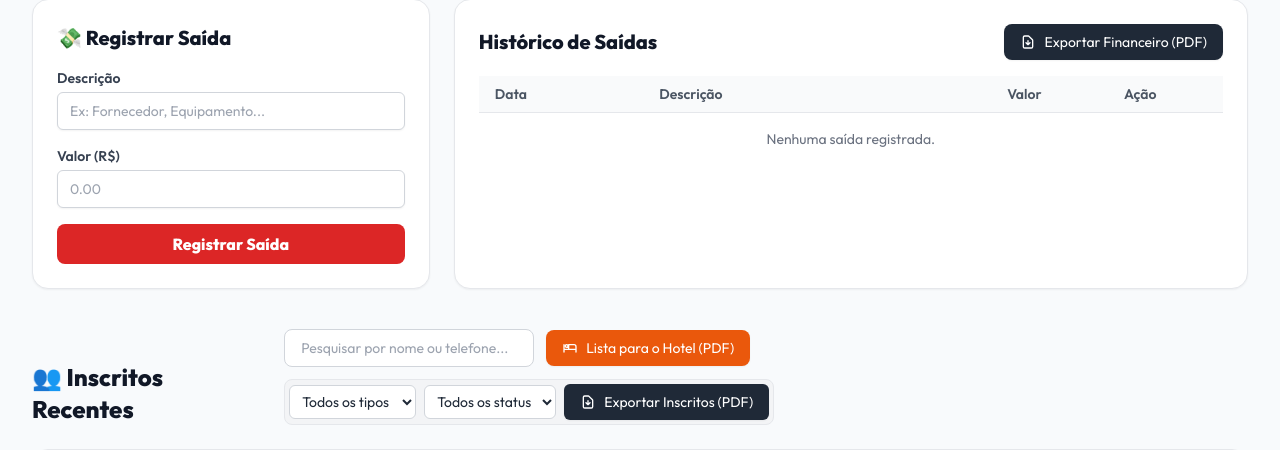
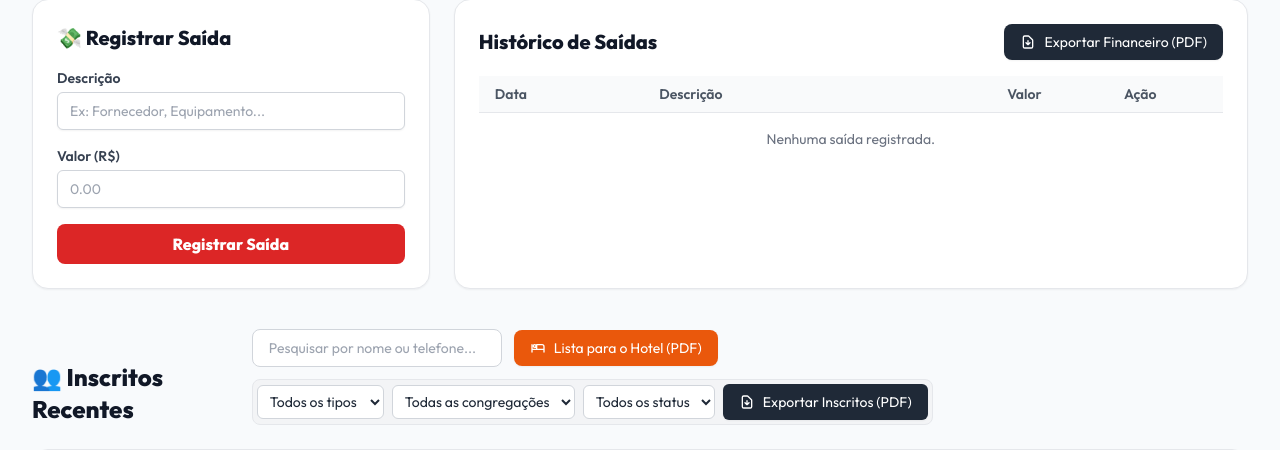
Before and after one commit to aquilasamuel-spec/defad, a Flask app: page /admin in a window 1280 px wide. Shown: the part 1127-1577 px from the top of the page. Run offline with Flask 3, Linux system fonts and the light colour scheme; the visitor is signed in with stand-in values (Sample User, id 1); some libraries are stand-ins or nearby versions.

Commit message:
feat: filtro por congregacao/area no exportar inscritos (PDF)
Co-Authored-By: Claude Opus 5.5 <noreply@anthropic.com>
Claude-Session: https://claude.ai/code/session_01TnCwMQrwS1bYogn1xVQydS

```diff
--- a/routes.py
+++ b/routes.py
@@ -372,6 +372,7 @@ def admin():
                            qtd_pago_total=sum(1 for i in inscricoes if i.parcelas and all(p.status_parcela == 'Pago' for p in i.parcelas)),
                            qtd_pago_parcial=sum(1 for i in inscricoes if i.pagou_alguma_parcela and not all(p.status_parcela == 'Pago' for p in i.parcelas)),
                            total_para_confirmar=len(inscricoes_para_confirmar()),
+                           congregacoes=lista_congregacoes(inscricoes),
                            total_sinalizadas=sum(1 for i in inscricoes if i.sinalizada_exclusao),
                            evento_nome=EVENTO_NOME,
                            evento_data=EVENTO_DATA,
@@ -803,6 +804,15 @@ def admin_remover_sinalizacao(id):
 
 STATUS_EXPORT = {'todos': 'Todos', 'pago': 'Pago Total', 'parcial': 'Pago Parcial', 'pendente': 'Pendente (nenhuma parcela paga)'}
 TIPO_EXPORT = {'todos': 'Todos', 'jantar': 'Jantar', 'jantar_hotel': 'Jantar + Hotel'}
+ORDEM_CONGREGACOES = ['Templo Central', 'Área 1', 'Área 2', 'Área 3', 'Área 4', 'Área 5', 'Área 6', 'Área 7',
+                      'Campo', 'Outra Denominação', 'Não Evangélico']
+
+
+def lista_congregacoes(inscricoes):
+    """Congregações/áreas existentes nas inscrições, na ordem do formulário (outras no fim, em ordem alfabética)."""
+    existentes = {(i.local_congregacao or '').strip() for i in inscricoes if (i.local_congregacao or '').strip()}
+    ordem = [c for c in ORDEM_CONGREGACOES if c in existentes]
+    return ordem + sorted(existentes - set(ordem), key=str.upper)
 
 
 def status_pagamento(inscricao):
@@ -829,6 +839,7 @@ def exportar_pdf():
 
     status = request.args.get('status', 'todos')
     tipo = request.args.get('tipo', 'todos')
+    congregacao = (request.args.get('congregacao') or 'todos').strip()
     if status not in STATUS_EXPORT:
         status = 'todos'
     if tipo not in TIPO_EXPORT:
@@ -844,6 +855,7 @@ def exportar_pdf():
         i for i in Inscricao.query.all()
         if (status == 'todos' or status_pagamento(i) == status)
         and (tipo == 'todos' or tipo_export(i) == tipo)
+        and (congregacao == 'todos' or (i.local_congregacao or '').strip() == congregacao)
     ]
     inscricoes.sort(key=lambda i: (i.nome_completo or '').strip().upper())
 
@@ -851,7 +863,7 @@ def exportar_pdf():
     total_pago = sum(p.valor_parcela for i in inscricoes for p in i.parcelas if p.status_parcela == 'Pago')
     total_aberto = sum(p.valor_parcela for i in inscricoes for p in i.parcelas if p.status_parcela != 'Pago')
     agora = datetime.now()
-    filtro = f"Status: {STATUS_EXPORT[status]}  |  Tipo: {TIPO_EXPORT[tipo]}  |  Gerado em {agora.strftime('%d/%m/%Y às %H:%M')}"
+    filtro = f"Status: {STATUS_EXPORT[status]}  |  Tipo: {TIPO_EXPORT[tipo]}  |  Congregação/Área: {'Todas' if congregacao == 'todos' else congregacao}  |  Gerado em {agora.strftime('%d/%m/%Y às %H:%M')}"
 
     class PDF(FPDF):
         def header(self):
@@ -915,6 +927,10 @@ def exportar_pdf():
         nome += f'_{tipo}'
     if status != 'todos':
         nome += f'_{status}'
+    if congregacao != 'todos':
+        import unicodedata, re as _re
+        slug = unicodedata.normalize('NFKD', congregacao).encode('ascii', 'ignore').decode().lower()
+        nome += '_' + _re.sub(r'[^a-z0-9]+', '_', slug).strip('_')
     return send_file(io.BytesIO(bytes(pdf.output())), mimetype='application/pdf', as_attachment=True,
                      download_name=f"{nome}_{agora.strftime('%d-%m-%Y')}.pdf")
 
--- a/templates/admin.html
+++ b/templates/admin.html
@@ -270,11 +270,17 @@
                     <svg class="w-4 h-4 mr-2" fill="none" stroke="currentColor" viewBox="0 0 24 24"><path stroke-linecap="round" stroke-linejoin="round" stroke-width="2" d="M3 7v11m0-4h18m0 4v-8a3 3 0 00-3-3h-8v7M7 11a2 2 0 100-4 2 2 0 000 4z"></path></svg>
                     Lista para o Hotel (PDF)
                 </a>
-                <form action="{{ url_for('main.exportar_pdf') }}" method="GET" class="inline-flex items-center gap-2 bg-gray-100 border border-gray-200 rounded-lg p-1">
+                <form action="{{ url_for('main.exportar_pdf') }}" method="GET" class="inline-flex flex-wrap items-center gap-2 bg-gray-100 border border-gray-200 rounded-lg p-1">
                     <select name="tipo" title="Tipo de inscrição" class="px-2 py-1.5 border border-gray-300 rounded-md text-sm bg-white focus:outline-none focus:border-orange-500">
                         <option value="todos">Todos os tipos</option>
                         <option value="jantar">Jantar</option>
                         <option value="jantar_hotel">Jantar + Hotel</option>
+                    </select>
+                    <select name="congregacao" title="Congregação / Área" class="px-2 py-1.5 border border-gray-300 rounded-md text-sm bg-white focus:outline-none focus:border-orange-500">
+                        <option value="todos">Todas as congregações</option>
+                        {% for c in congregacoes %}
+                        <option value="{{ c }}">{{ c }}</option>
+                        {% endfor %}
                     </select>
                     <select name="status" title="Status de pagamento" class="px-2 py-1.5 border border-gray-300 rounded-md text-sm bg-white focus:outline-none focus:border-orange-500">
                         <option value="todos">Todos os status</option>
```
